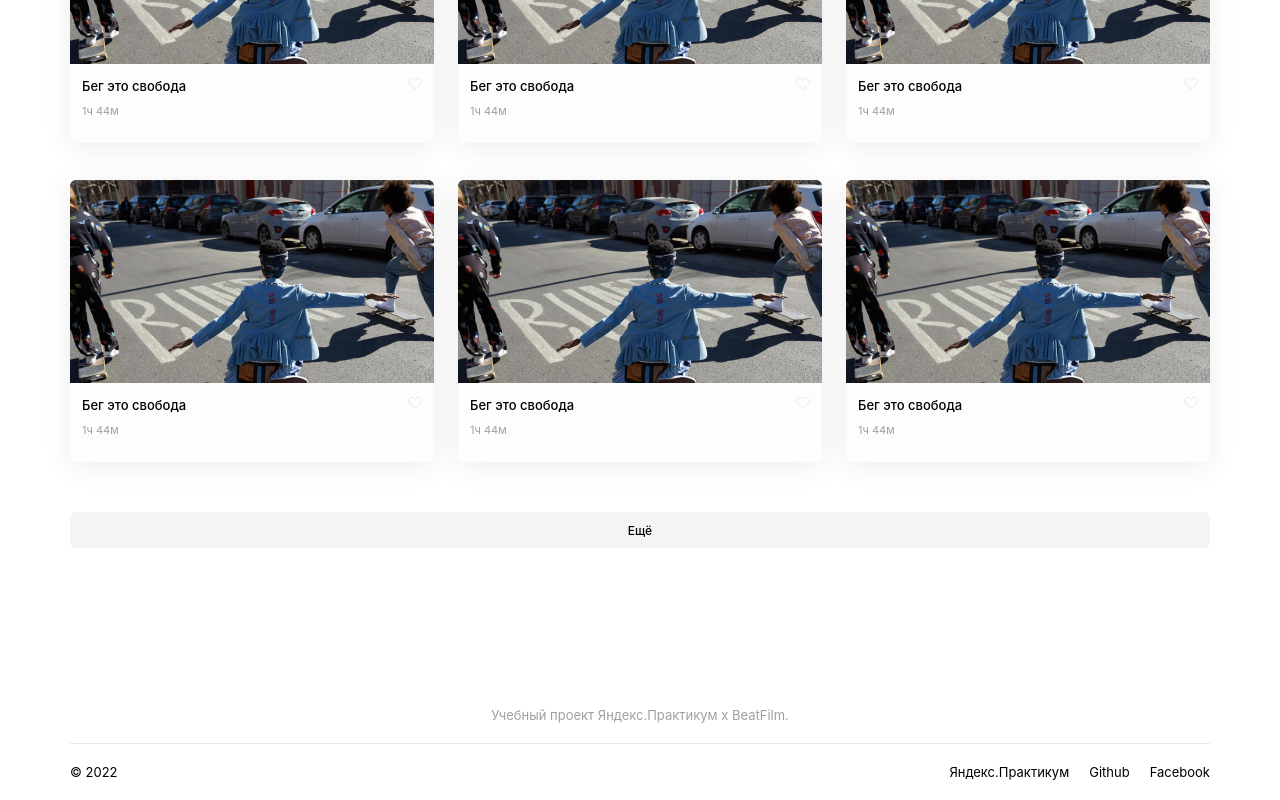
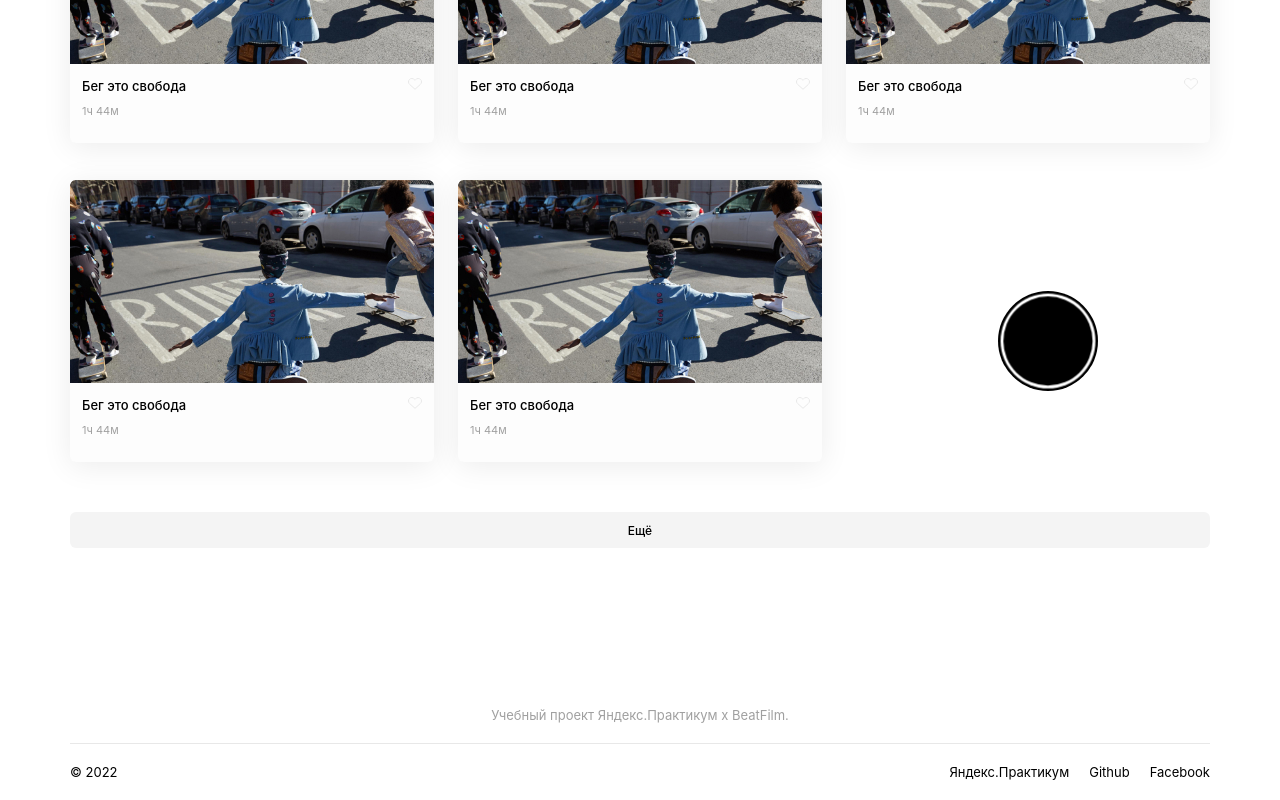
Before and after one commit to altwebga/movies-explorer-frontend, a React (Create React App) app: page /movies in a window 1280 px wide. Shown: the part 1159-1959 px from the top of the page. Built offline with nearby package versions, Linux system fonts and the light colour scheme; the HTML template or start-up script is replaced by a standard one.

Commit message:
Add: Preloader

```diff
--- a/src/components/AboutMe/AboutMe.js
+++ b/src/components/AboutMe/AboutMe.js
@@ -14,14 +14,14 @@ const AboutMe = () => {
             <h2 className='about-me__info-text__name'>Виталий</h2>
             <p className='about-me__info-text__job'>Фронтенд-разработчик 30 лет</p>
             <p className='about-me__info-text__text'>Я родился и живу в Саратове, закончил факультет экономики СГУ. У меня есть жена
-и дочь. Я люблю слушать музыку, а ещё увлекаюсь бегом. Недавно начал кодить. С 2015 года работал в компании «СКБ Контур». После того, как прошёл курс по веб-разработке, начал заниматься фриланс-заказами и ушёл с постоянной работы.</p>
+              и дочь. Я люблю слушать музыку, а ещё увлекаюсь бегом. Недавно начал кодить. С 2015 года работал в компании «СКБ Контур». После того, как прошёл курс по веб-разработке, начал заниматься фриланс-заказами и ушёл с постоянной работы.</p>
             <nav className='about-me__info-text__nav'>
-              <a className='about-me__info-text__nav-element' href='https://github.com/altwebga' target="_blank" rel="noreferrer">Github</a>
+              <a className='about-me__info-text__nav-element' href='https://github.com/altwebga' target="_blank" rel="noopener noreferrer">Github</a>
             </nav>
           </div>
-        <div className='about-me__info-foto'>
+          <div className='about-me__info-foto'>
             <img className='about-me__info-foto__foto' src={foto} alt='фото портфолио' />
-        </div>
+          </div>
         </div>
       </div>
       <Portfolio />
--- a/src/components/MoviesCardList/MoviesCardList.js
+++ b/src/components/MoviesCardList/MoviesCardList.js
@@ -1,6 +1,7 @@
 import React from 'react';
 import './MoviesCardList.css';
 import MoviesCard from '../MoviesCard/MoviesCard';
+import Preloader from '../Preloader/Preloader'
 
 function MoviesCardList() {
   return (
@@ -17,7 +18,7 @@ function MoviesCardList() {
       <MoviesCard />
       <MoviesCard />
       <MoviesCard />
-      <MoviesCard />
+      <Preloader />
 
     </section>
   )
--- a/src/components/Preloader/Preloader.css
+++ b/src/components/Preloader/Preloader.css
@@ -45,7 +45,7 @@
     justify-content: center;
     width: 100%;
     height: 100%;
-  z-index: 5;
+    z-index: 10;
     padding: 20px;
 }
 
@@ -61,13 +61,13 @@
     position: absolute;
     top: 0;
     left: 0;
-  background: #f5f5f5;
+    background: #000;
     border-radius: 50px;
 }
 
 .preloader__round::after,
 .preloader__round::before {
-  content: "";
+    content: '';
     width: 100px;
     height: 100px;
     position: absolute;
@@ -77,7 +77,7 @@
 }
 
 .preloader__round::after {
-  background: white;
+    background: #fff;
     animation: preloader-inside-white 1s ease-in-out infinite;
 }
 
--- a/src/components/Preloader/Preloader.js
+++ b/src/components/Preloader/Preloader.js
@@ -1,5 +1,5 @@
-import React from 'react';
-import './Preloader.css';
+import React from 'react'
+import './Preloader.css'
 
 const Preloader = () => {
     return (
```
Lines whose indentation alone changed are shown as unchanged.
